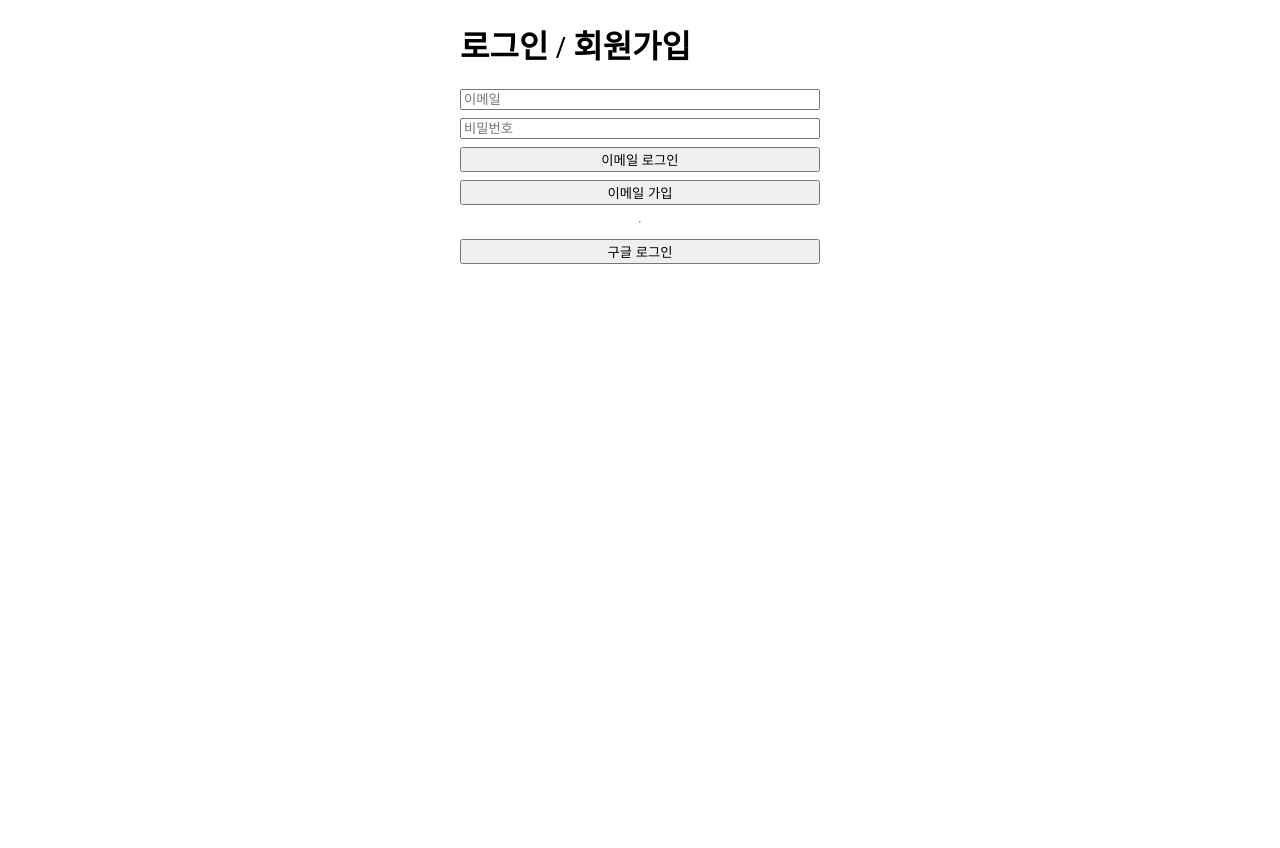
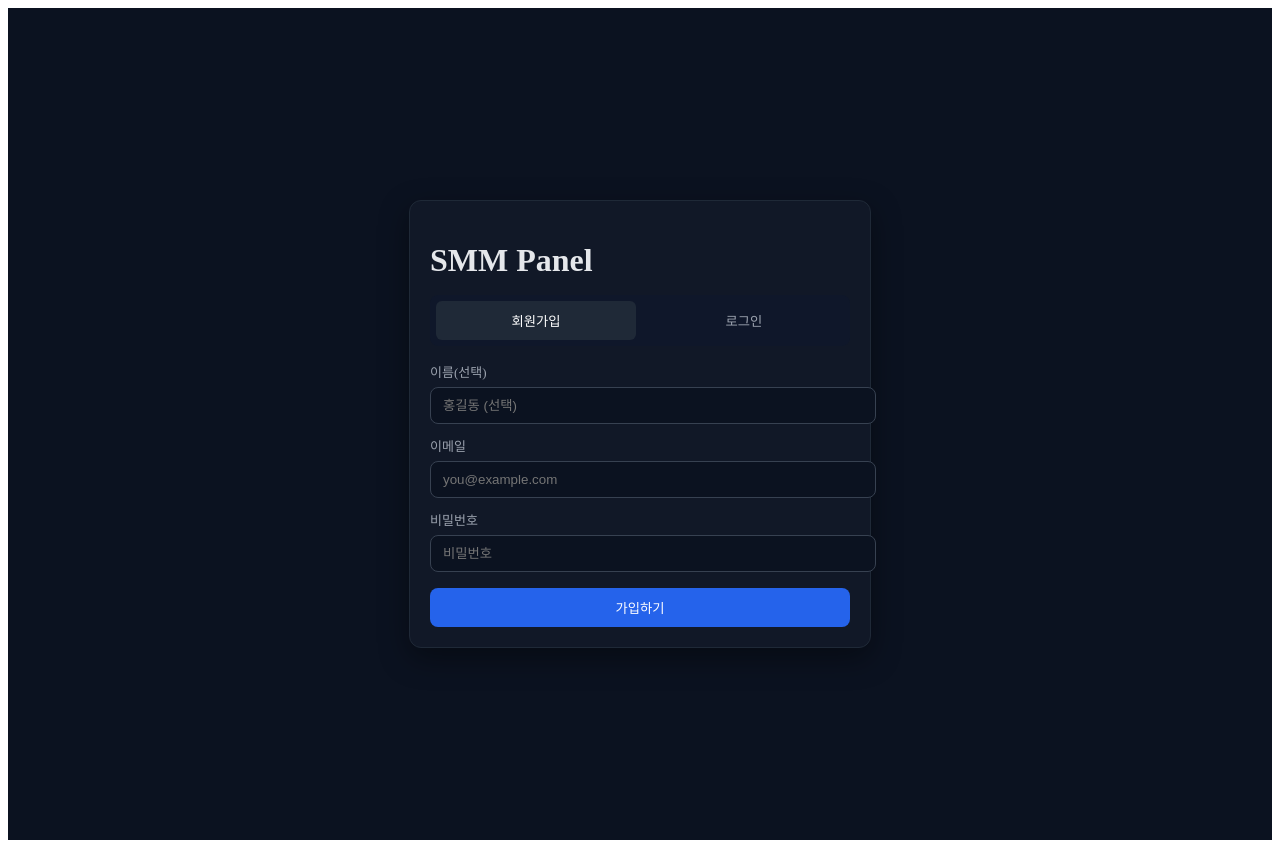
Before and after one commit to obcompany77/smm-panel, a Next.js app: page /auth in a window 1280 px wide. Before the commit the page ends 800 px from the top, so only its background shows below. Built offline with nearby package versions, Linux system fonts and the light colour scheme; no server answers.

Commit message:
Update auth.tsx

```diff
--- a/pages/auth.tsx
+++ b/pages/auth.tsx
@@ -1,57 +1,186 @@
-import { supabase } from "@/lib/supabaseClient";
-import { useEffect, useState } from "react";
+import { useState } from "react";
 
 export default function AuthPage() {
-  const [email,setEmail] = useState("");
-  const [password,setPassword] = useState("");
-  const [userEmail,setUserEmail] = useState<string | null>(null);
+  const [mode, setMode] = useState<"login" | "signup">("signup");
+  const [email, setEmail] = useState("");
+  const [password, setPassword] = useState("");
+  const [name, setName] = useState("");
+  const [loading, setLoading] = useState(false);
+  const [msg, setMsg] = useState<string | null>(null);
 
-  useEffect(() => {
-    supabase.auth.getUser().then(({data}) => {
-      setUserEmail(data.user?.email ?? null);
-    });
-  }, []);
+  const resetMsg = () => setMsg(null);
 
-  async function signInEmail(){
-    const { error } = await supabase.auth.signInWithPassword({email,password});
-    if (error) alert(error.message);
-    else location.href="/";
-  }
+  const onSubmit = async (e: React.FormEvent) => {
+    e.preventDefault();
+    resetMsg();
+    setLoading(true);
 
-  async function signUpEmail(){
-    const { error } = await supabase.auth.signUp({email,password});
-    if (error) alert(error.message);
-    else alert("가입 완료! 이메일 확인해주세요.");
-  }
-
-  async function signInGoogle(){
-    const { error } = await supabase.auth.signInWithOAuth({ provider:"google" });
-    if (error) alert(error.message);
-  }
-
-  async function signOut(){
-    await supabase.auth.signOut();
-    location.reload();
-  }
+    try {
+      if (mode === "signup") {
+        // 회원가입: POST /api/auth/signup
+        const res = await fetch("/api/auth/signup", {
+          method: "POST",
+          headers: { "Content-Type": "application/json" },
+          body: JSON.stringify({ email, password, name }),
+        });
+        const data = await res.json();
+        if (!res.ok) {
+          setMsg(`가입 실패: ${data.msg || res.status}`);
+        } else {
+          setMsg(data.msg || "가입 완료");
+          // 가입 후 로그인 탭으로 전환
+          setMode("login");
+        }
+      } else {
+        // 로그인: POST /api/auth/login
+        const res = await fetch("/api/auth/login", {
+          method: "POST",
+          headers: { "Content-Type": "application/json" },
+          body: JSON.stringify({ email, password }),
+        });
+        const data = await res.json();
+        if (!res.ok) {
+          setMsg(`로그인 실패: ${data.msg || res.status}`);
+        } else {
+          // 토큰 저장 후 메인으로
+          if (data.token) localStorage.setItem("token", data.token);
+          setMsg("로그인 성공");
+          window.location.href = "/"; // 원하는 페이지로 변경 가능
+        }
+      }
+    } catch (err: any) {
+      setMsg(`요청 오류: ${err?.message || "알 수 없음"}`);
+    } finally {
+      setLoading(false);
+    }
+  };
 
   return (
-    <div style={{maxWidth:360,margin:"0 auto"}}>
-      <h1>로그인 / 회원가입</h1>
-      {userEmail ? (
-        <>
-          <p>현재 로그인: {userEmail}</p>
-          <button onClick={signOut}>로그아웃</button>
-        </>
-      ) : (
-        <div style={{display:"grid",gap:8}}>
-          <input placeholder="이메일" value={email} onChange={e=>setEmail(e.target.value)} />
-          <input placeholder="비밀번호" type="password" value={password} onChange={e=>setPassword(e.target.value)} />
-          <button onClick={signInEmail}>이메일 로그인</button>
-          <button onClick={signUpEmail}>이메일 가입</button>
-          <hr />
-          <button onClick={signInGoogle}>구글 로그인</button>
+    <div style={styles.wrap}>
+      <div style={styles.card}>
+        <h1 style={{ marginBottom: 16 }}>SMM Panel</h1>
+
+        <div style={styles.tabs}>
+          <button
+            onClick={() => { setMode("signup"); resetMsg(); }}
+            style={{ ...styles.tabBtn, ...(mode === "signup" ? styles.tabActive : {}) }}
+          >
+            회원가입
+          </button>
+          <button
+            onClick={() => { setMode("login"); resetMsg(); }}
+            style={{ ...styles.tabBtn, ...(mode === "login" ? styles.tabActive : {}) }}
+          >
+            로그인
+          </button>
         </div>
-      )}
+
+        <form onSubmit={onSubmit} style={{ marginTop: 16 }}>
+          {mode === "signup" && (
+            <div style={styles.field}>
+              <label style={styles.label}>이름(선택)</label>
+              <input
+                style={styles.input}
+                value={name}
+                onChange={(e) => setName(e.target.value)}
+                placeholder="홍길동 (선택)"
+              />
+            </div>
+          )}
+
+          <div style={styles.field}>
+            <label style={styles.label}>이메일</label>
+            <input
+              style={styles.input}
+              type="email"
+              value={email}
+              onChange={(e) => setEmail(e.target.value)}
+              placeholder="you@example.com"
+              required
+            />
+          </div>
+
+          <div style={styles.field}>
+            <label style={styles.label}>비밀번호</label>
+            <input
+              style={styles.input}
+              type="password"
+              value={password}
+              onChange={(e) => setPassword(e.target.value)}
+              placeholder="비밀번호"
+              required
+            />
+          </div>
+
+          <button type="submit" disabled={loading} style={styles.submit}>
+            {loading ? "처리중..." : mode === "signup" ? "가입하기" : "로그인"}
+          </button>
+        </form>
+
+        {msg && <p style={{ marginTop: 12, color: "#16a34a" }}>{msg}</p>}
+      </div>
     </div>
   );
 }
+
+const styles: Record<string, React.CSSProperties> = {
+  wrap: {
+    minHeight: "100vh",
+    display: "flex",
+    alignItems: "center",
+    justifyContent: "center",
+    background: "#0b1220",
+    color: "#e5e7eb",
+    padding: 16,
+  },
+  card: {
+    width: "100%",
+    maxWidth: 420,
+    background: "#111827",
+    border: "1px solid #1f2937",
+    borderRadius: 12,
+    padding: 20,
+    boxShadow: "0 10px 30px rgba(0,0,0,0.4)",
+  },
+  tabs: {
+    display: "flex",
+    gap: 8,
+    background: "#0f172a",
+    padding: 6,
+    borderRadius: 8,
+  },
+  tabBtn: {
+    flex: 1,
+    background: "transparent",
+    color: "#9ca3af",
+    border: "none",
+    padding: "10px 8px",
+    borderRadius: 6,
+    cursor: "pointer",
+  },
+  tabActive: {
+    background: "#1f2937",
+    color: "#fff",
+  },
+  field: { marginTop: 12 },
+  label: { display: "block", marginBottom: 6, color: "#9ca3af", fontSize: 13 },
+  input: {
+    width: "100%",
+    padding: "10px 12px",
+    borderRadius: 8,
+    border: "1px solid #374151",
+    background: "#0b1220",
+    color: "#e5e7eb",
+    outline: "none",
+  },
+  submit: {
+    width: "100%",
+    marginTop: 16,
+    padding: "10px 12px",
+    background: "#2563eb",
+    color: "#fff",
+    border: "none",
+    borderRadius: 8,
+    cursor: "pointer",
+  },
+};
```
